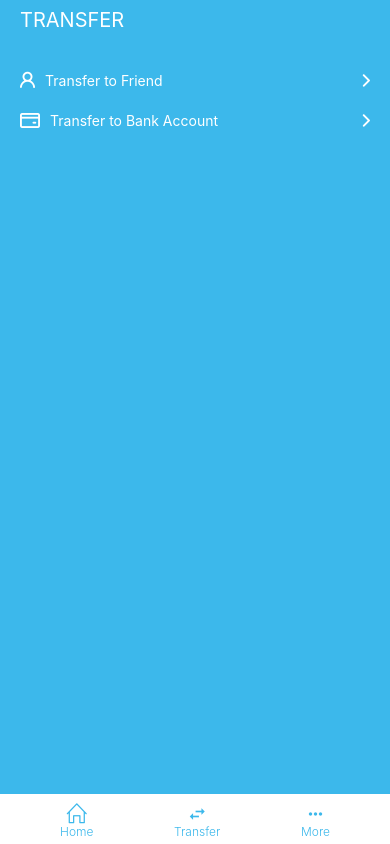
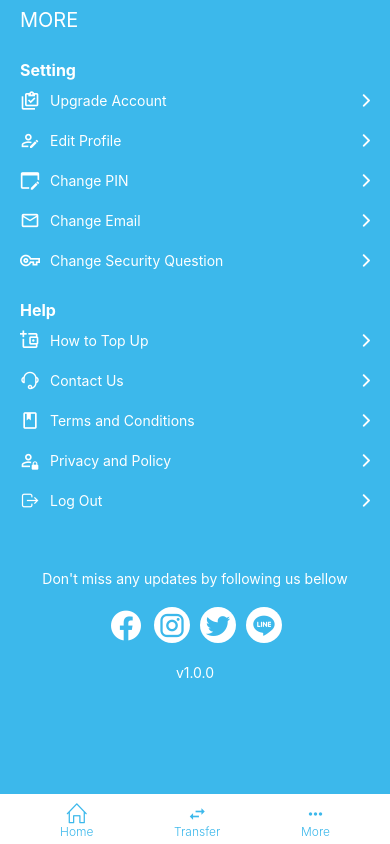
Before and after one commit to ekaadwar/FulusKu, a React Native app: screen / in a window 390 px wide. Built offline with nearby package versions, Linux system fonts and the light colour scheme.

Commit message:
slicing More screen; membuat ItemList component

```diff
--- a/App.js
+++ b/App.js
@@ -13,6 +13,7 @@ import RegisterCode from "./src/screens/RegisterCode";
 import RegisterPhone from "./src/screens/RegisterPhone";
 import SplashScreen from "./src/screens/SplashScreen";
 import Home from "./src/screens/Home";
+import More from "./src/screens/More";
 import store from "./src/redux/store";
 import Header from "./src/components/Header";
 import TransactionHistory from "./src/screens/TransactionHistory";
@@ -24,18 +25,23 @@ const Router = () => {
   return (
     <Stack.Navigator>
       <Stack.Screen
+        component={More}
+        name={"More"}
+        options={{ headerShown: false }}
+      />
+      <Stack.Screen
         component={Transfer}
         name={"Transfer"}
         options={{ headerShown: false }}
       />
       <Stack.Screen
-        component={TransactionHistory}
-        name={"TransactionHistory"}
+        component={Home}
+        name={"Home"}
         options={{ headerShown: false }}
       />
       <Stack.Screen
-        component={Home}
-        name={"Home"}
+        component={TransactionHistory}
+        name={"TransactionHistory"}
         options={{ headerShown: false }}
       />
       <Stack.Screen
--- /dev/null
+++ b/src/components/ItemList.js
@@ -0,0 +1,29 @@
+import React from "react";
+import { TouchableOpacity, View, Text, StyleSheet } from "react-native";
+
+import Octicons from "react-native-vector-icons/Octicons";
+import { GeneralStyle } from "./GeneralStyles";
+
+const ItemList = ({ text = "your text", icon = <View /> }) => {
+  return (
+    <TouchableOpacity style={styles.transferItem}>
+      {icon}
+      <Text style={[GeneralStyle.mainText, styles.itemText]}>{text}</Text>
+      <Octicons name="chevron-right" color="#FFF" size={20} />
+    </TouchableOpacity>
+  );
+};
+
+export default ItemList;
+
+const styles = StyleSheet.create({
+  transferItem: {
+    flexDirection: "row",
+    height: 40,
+    alignItems: "center",
+  },
+  itemText: {
+    flex: 1,
+    paddingHorizontal: 10,
+  },
+});
--- /dev/null
+++ b/src/screens/More.js
@@ -0,0 +1,175 @@
+import React from "react";
+import Octicons from "react-native-vector-icons/Octicons";
+import MaterialCom from "react-native-vector-icons/MaterialCommunityIcons";
+import AntDesign from "react-native-vector-icons/AntDesign";
+import IonIcons from "react-native-vector-icons/Ionicons";
+import Fontisto from "react-native-vector-icons/Fontisto";
+import {
+  View,
+  Text,
+  StyleSheet,
+  ScrollView,
+  TouchableOpacity,
+} from "react-native";
+import { GeneralStyle } from "../components/GeneralStyles";
+import SpaceHorizontal from "../components/SpaceHorizontal";
+import Navbar from "../components/Navbar";
+import ItemList from "../components/ItemList";
+import Circle from "../components/Circle";
+
+const Transfer = () => {
+  return (
+    <View style={styles.canvas}>
+      <ScrollView
+        showsVerticalScrollIndicator={false}
+        style={[GeneralStyle.container, styles.paddingBottom]}
+      >
+        <View style={styles.titleWrap}>
+          <Text style={GeneralStyle.titleScreen}>MORE</Text>
+        </View>
+        <SpaceHorizontal space={20} />
+        <Text style={[GeneralStyle.mainText, styles.sectionLabel]}>
+          Setting
+        </Text>
+        <ItemList
+          icon={
+            <MaterialCom
+              name="clipboard-check-multiple-outline"
+              color="#FFF"
+              size={20}
+            />
+          }
+          text="Upgrade Account"
+        />
+        <ItemList
+          icon={
+            <MaterialCom name="account-edit-outline" color="#FFF" size={20} />
+          }
+          text="Edit Profile"
+        />
+        <ItemList
+          icon={
+            <MaterialCom
+              name="application-edit-outline"
+              color="#FFF"
+              size={20}
+            />
+          }
+          text="Change PIN"
+        />
+        <ItemList
+          icon={<MaterialCom name="email-outline" color="#FFF" size={20} />}
+          text="Change Email"
+        />
+        <ItemList
+          icon={<MaterialCom name="key-outline" color="#FFF" size={20} />}
+          text="Change Security Question"
+        />
+        <SpaceHorizontal space={20} />
+
+        <Text style={[GeneralStyle.mainText, styles.sectionLabel]}>Help</Text>
+        <ItemList
+          icon={
+            <MaterialCom name="wallet-plus-outline" color="#FFF" size={20} />
+          }
+          text="How to Top Up"
+        />
+        <ItemList
+          icon={<AntDesign name="customerservice" color="#FFF" size={20} />}
+          text="Contact Us"
+        />
+        <ItemList
+          icon={<MaterialCom name="book-outline" color="#FFF" size={20} />}
+          text="Terms and Conditions"
+        />
+        <ItemList
+          icon={
+            <MaterialCom name="account-lock-outline" color="#FFF" size={20} />
+          }
+          text="Privacy and Policy"
+        />
+        <ItemList
+          icon={<IonIcons name="log-out-outline" color="#FFF" size={20} />}
+          text="Log Out"
+        />
+
+        <SpaceHorizontal space={50} />
+        <Text style={[GeneralStyle.mainText, styles.textCenter]}>
+          Don't miss any updates by following us bellow
+        </Text>
+        <SpaceHorizontal space={20} />
+        <View style={styles.socialMediaWrap}>
+          <TouchableOpacity style={styles.socialMedia}>
+            <MaterialCom name="facebook" color="#FFF" size={36} />
+          </TouchableOpacity>
+          <TouchableOpacity style={styles.socialMedia}>
+            <Circle
+              size={36}
+              color="#FFF"
+              component={
+                <MaterialCom name="instagram" color="#3CB8EB" size={28} />
+              }
+            />
+          </TouchableOpacity>
+          <TouchableOpacity style={styles.socialMedia}>
+            <Circle
+              size={36}
+              color="#FFF"
+              component={
+                <MaterialCom name="twitter" color="#3CB8EB" size={28} />
+              }
+            />
+          </TouchableOpacity>
+          <TouchableOpacity style={styles.socialMedia}>
+            <Circle
+              size={36}
+              color="#FFF"
+              component={<Fontisto name="line" color="#3CB8EB" size={20} />}
+            />
+          </TouchableOpacity>
+        </View>
+        <SpaceHorizontal space={20} />
+        <Text style={[GeneralStyle.mainText, styles.textCenter]}>v1.0.0</Text>
+        <SpaceHorizontal space={20} />
+      </ScrollView>
+      <View style={styles.navbarWrap}>
+        <Navbar />
+      </View>
+    </View>
+  );
+};
+
+export default Transfer;
+
+const styles = StyleSheet.create({
+  canvas: {
+    backgroundColor: "#3CB8EB",
+    height: "100vh",
+  },
+  titleWrap: {
+    height: 40,
+    justifyContent: "center",
+  },
+  sectionLabel: {
+    fontWeight: "bold",
+    fontSize: 16,
+  },
+  paddingBottom: {
+    paddingBottom: 60,
+  },
+  socialMediaWrap: {
+    flexDirection: "row",
+    justifyContent: "center",
+  },
+  socialMedia: {
+    marginHorizontal: 5,
+  },
+  navbarWrap: {
+    position: "absolute",
+    width: "100%",
+    bottom: 0,
+  },
+  textCenter: {
+    textAlign: "center",
+  },
+});
```
